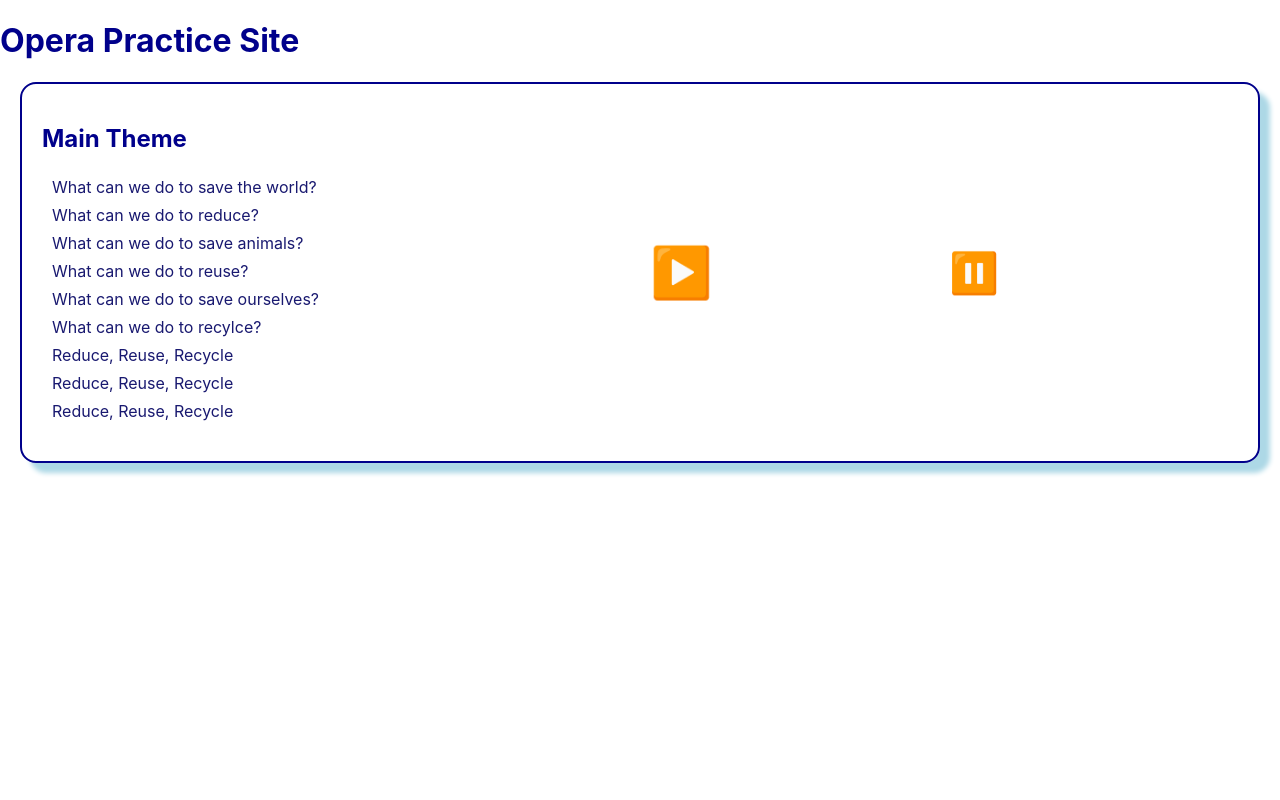
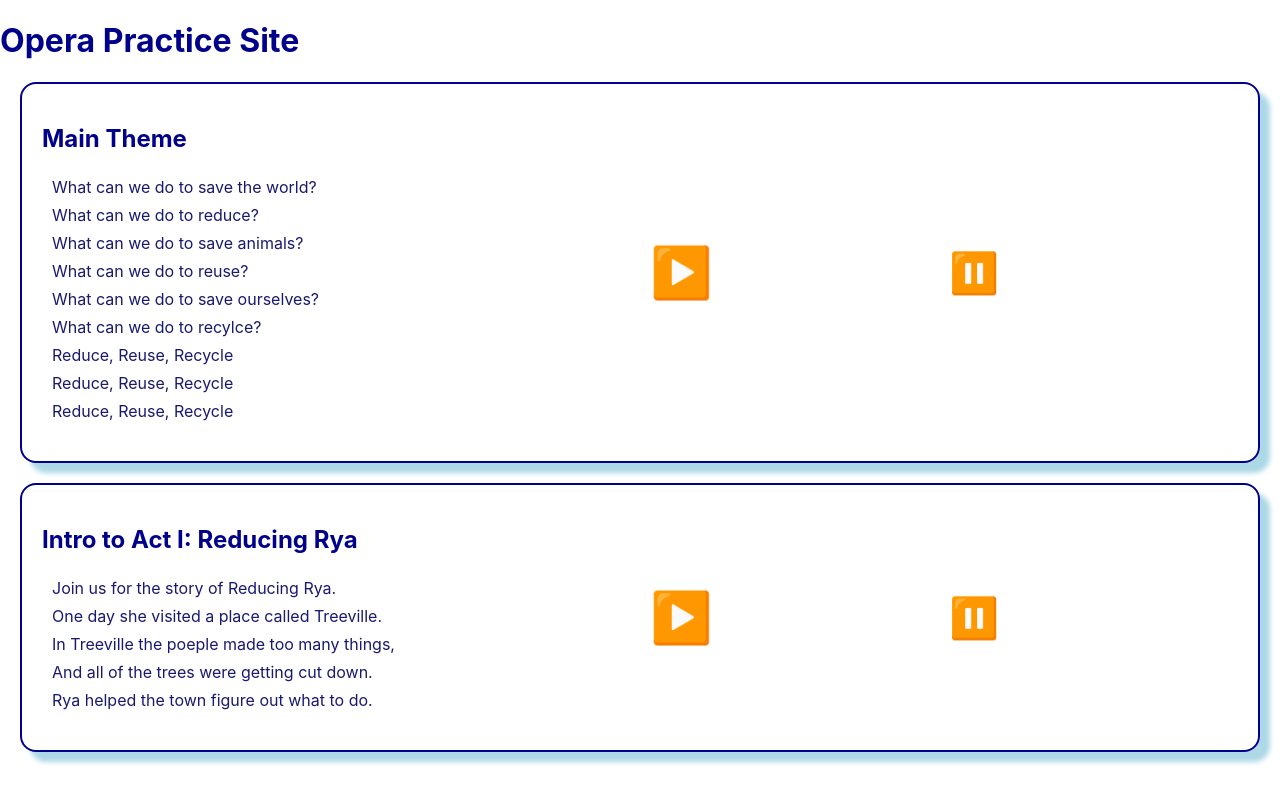
Before and after one commit to Sheilabob/OperaPracticeSite, a React (Create React App) app: page / in a window 1280 px wide. Built offline with nearby package versions, Linux system fonts and the light colour scheme.

Commit message:
added card for act 1 intro

```diff
--- /dev/null
+++ b/src/ActOne/IntroActOne.js
@@ -0,0 +1,38 @@
+
+function IntroActOne() {
+    const audio = new Audio("assets/audio/MainOperaTheme.mp3")
+
+
+    function playAudio() {
+        audio.play();
+    };
+
+    function pauseAudio() {
+        audio.pause();
+    }
+
+
+    return (
+      <div>
+        <div class="card">
+            <div class="insideCard words">
+                <h2>Intro to Act I: Reducing Rya</h2>
+                <p>Join us for the story of Reducing Rya.<br />
+                One day she visited a place called Treeville.<br />
+                In Treeville the poeple made too many things,<br />
+                And all of the trees were getting cut down.<br />
+                Rya helped the town figure out what to do.</p>
+            </div>
+            <div class="insideCard play" onClick={playAudio}>
+                &#9654;&#65039;
+            </div>
+            <div class="insideCard pause" onClick={pauseAudio}>
+                &#9208;&#65039;
+            </div>
+
+        </div>
+      </div>
+    );
+  }
+
+  export default IntroActOne;
--- a/src/App.js
+++ b/src/App.js
@@ -1,12 +1,14 @@
 import './App.css';
 import Header from './Header';
 import MainTheme from './MainTheme';
+import IntroActOne from './ActOne/IntroActOne';
 
 function App() {
   return (
     <div className="App">
       <Header />
       <MainTheme />
+      <IntroActOne />
     </div>
   );
 }
```
